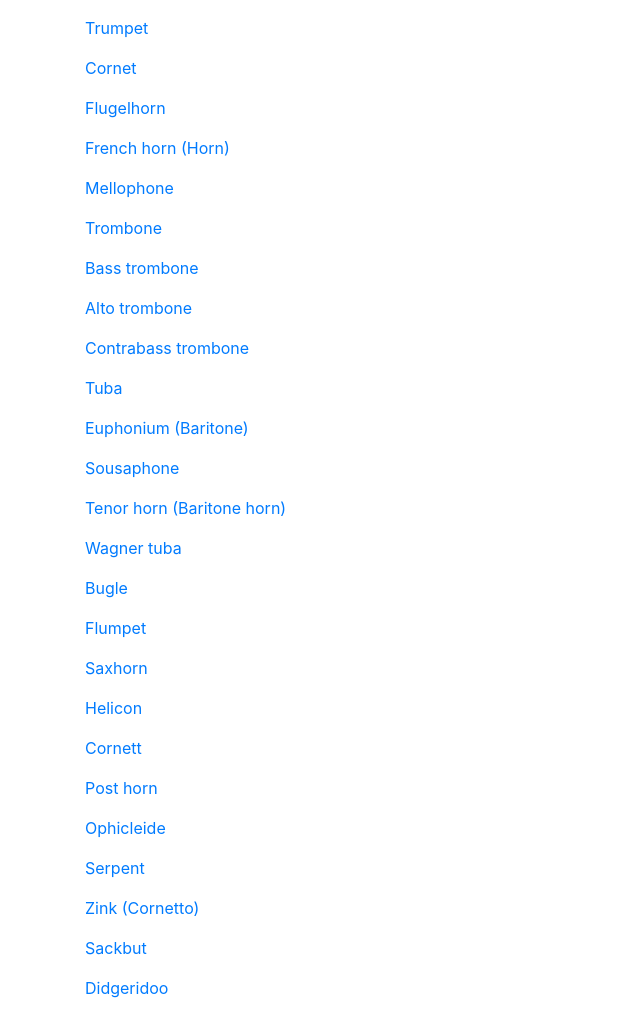
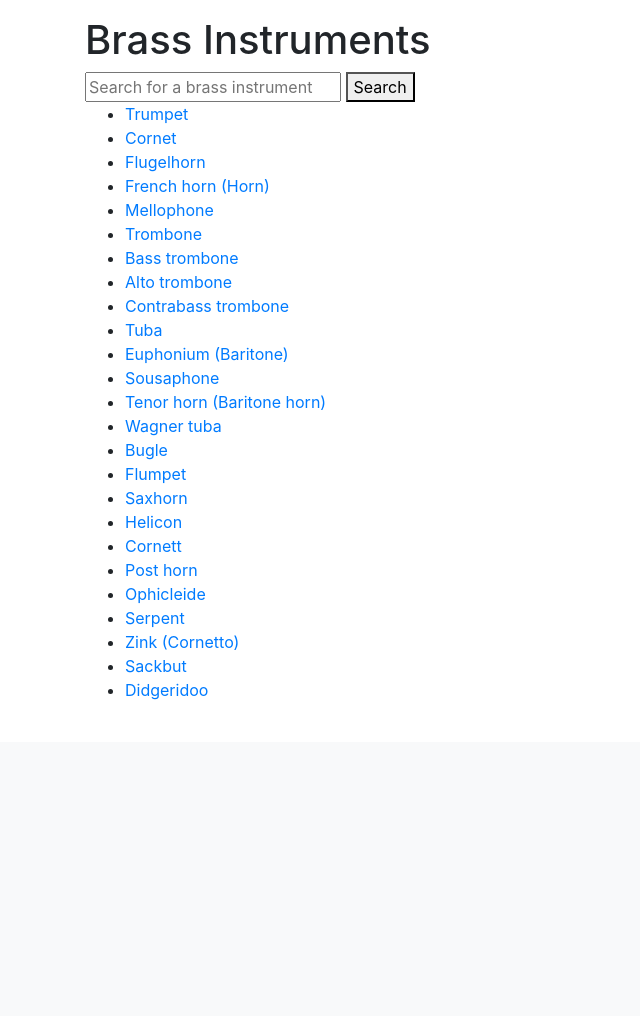
Before and after one commit to LindeAkira/instruments, a Flask app: page /brass in a window 1280 px wide. Shown: the part 58-1074 px from the top of the page, without its empty margins (0-640 px from the left). After the commit the page ends 758 px from the top, so only its background shows below. Run offline with Flask 3, Linux system fonts and the light colour scheme; data comes from the database, SQL or seed files in the repository; both versions use the stored data as it was after the commit; some libraries are stand-ins or nearby versions.

Commit message:
Search bar added to all instrument family pages

```diff
--- a/InstrumentWebsite/routes.py
+++ b/InstrumentWebsite/routes.py
@@ -93,7 +93,7 @@ def home():
 
 @app.route('/logout')
 def logout():
-    session.pop('username', None)
+    session.pop('user_id', None)
     flash("You have been logged out", "success")
     return redirect(url_for('home'))
 
@@ -154,29 +154,53 @@ def instrument_details(id):
 
 @app.route('/string')
 def string():
-    query = "SELECT * FROM Instrument WHERE familyid = 1"
-    results = sql_queries(query, (), 'fetchall')
+    search_term = request.args.get('search')
+    if search_term:
+        query = "SELECT * FROM Instrument WHERE familyid = 1 AND name LIKE ?"
+        params = ('%' + search_term + '%',)
+    else:
+        query = "SELECT * FROM Instrument WHERE familyid = 1"
+        params = ()
+    results = sql_queries(query, params, 'fetchall')
     return render_template("string.html", results=results)
 
 
 @app.route('/woodwind')
 def woodwind():
-    query = "SELECT * FROM Instrument WHERE familyid = 2"
-    results = sql_queries(query, (), 'fetchall')
+    search_term = request.args.get('search')
+    if search_term:
+        query = "SELECT id, name FROM Instrument WHERE familyid = 2 AND name LIKE ?"
+        params = ('%' + search_term + '%',)
+    else:
+        query = "SELECT id, name FROM Instrument WHERE familyid = 2"
+        params = ()
+    results = sql_queries(query, params, 'fetchall')
     return render_template("woodwind.html", results=results)
 
 
 @app.route('/brass')
 def brass():
-    query = "SELECT * FROM Instrument WHERE familyid = 3"
-    results = sql_queries(query, (), 'fetchall')
+    search_term = request.args.get('search')
+    if search_term:
+        query = "SELECT id, name FROM Instrument WHERE familyid = 3 AND name LIKE ?"
+        params = ('%' + search_term + '%',)
+    else:
+        query = "SELECT id, name FROM Instrument WHERE familyid = 3"
+        params = ()
+    results = sql_queries(query, params, 'fetchall')
     return render_template("brass.html", results=results)
 
 
 @app.route('/percussion')
 def percussion():
-    query = "SELECT * FROM Instrument WHERE familyid = 4"
-    results = sql_queries(query, (), 'fetchall')
+    search_term = request.args.get('search')
+    if search_term:
+        query = "SELECT id, name FROM Instrument WHERE familyid = 4 AND name LIKE ?"
+        params = ('%' + search_term + '%',)
+    else:
+        query = "SELECT id, name FROM Instrument WHERE familyid = 4"
+        params = ()
+    results = sql_queries(query, params, 'fetchall')
     return render_template("percussion.html", results=results)
 
 
--- a/InstrumentWebsite/templates/brass.html
+++ b/InstrumentWebsite/templates/brass.html
@@ -1,10 +1,22 @@
 {% extends 'layout.html' %}
 
 {% block content %}
-  {% for brass in results %}
-    <p>
-      <a href="/instrument/{{brass[0]}}">{{ brass[1] }}</a>
-    </p>
+<h1>Brass Instruments</h1>
+
+<!-- Search Form -->
+<form method="GET" action="{{ url_for('brass') }}">
+  <input type="text" name="search" placeholder="Search for a brass instrument">
+  <button type="submit">Search</button>
+</form>
+
+<!-- Display Results -->
+{% if results %}
+<ul>
+  {% for instrument in results %}
+    <li><a href="{{ url_for('instrument_details', id=instrument[0]) }}">{{ instrument[1] }}</a></li>
   {% endfor %}
-
+</ul>
+{% else %}
+<p>No instruments found.</p>
+{% endif %}
 {% endblock %}
--- a/InstrumentWebsite/templates/instrument.html
+++ b/InstrumentWebsite/templates/instrument.html
@@ -2,8 +2,9 @@
 
 {% block content %}
   <div id="content">
-    <h2>Instrument Details for {{ instrument[1] }}</h2>  <!-- Assuming index 1 is the instrument name -->
-    <p>{{ instrument[3] }}</p>  <!-- Assuming index 3 is the instrument description -->
+    <h2>Instrument Details for {{ instrument[1] }}</h2>
+    <img src="{{ instrument[4] }}" alt="image of {{ instrument[1] }}">
+    <p>{{ instrument[3] }}</p>
 
     <h2>Comments</h2>
 
```
Also changed, not shown: InstrumentWebsite/templates/percussion.html (+17 -5 lines), InstrumentWebsite/templates/string.html (+17 -5 lines), InstrumentWebsite/templates/woodwind.html (+17 -5 lines), InstrumentWebsite/instruments.db.
